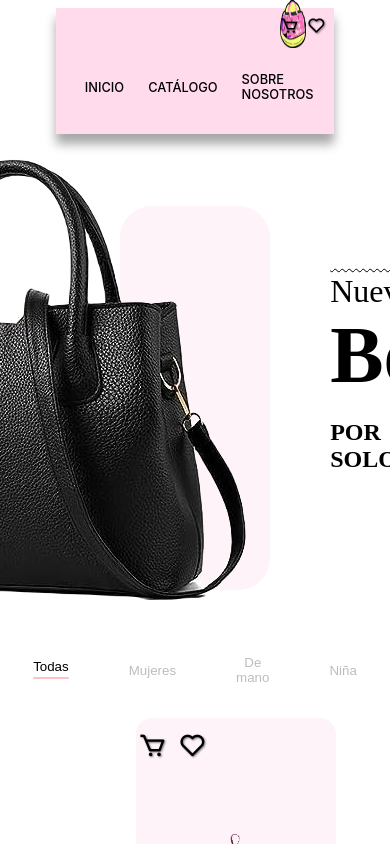
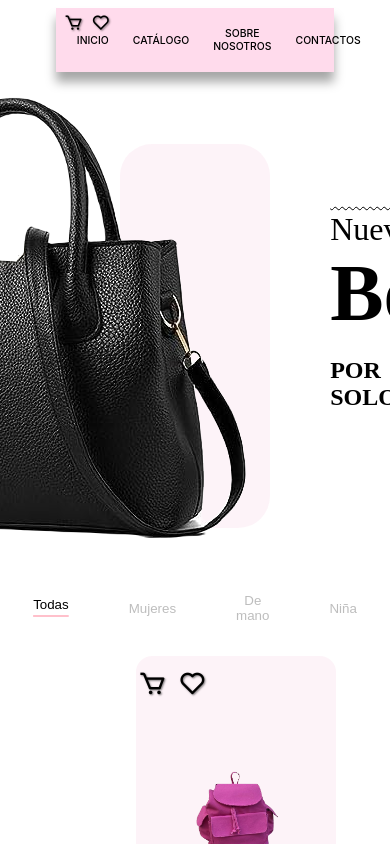
Before and after one commit to SalvadorP23/ladylux, a React (Create React App) app: page / in a window 390 px wide. Shown: the top 844 px of the page. Built offline with nearby package versions, Linux system fonts and the light colour scheme.

Commit message:
Ajuste movil, header

```diff
--- a/src/header.js
+++ b/src/header.js
@@ -28,7 +28,8 @@ const Header = () => {
               <li className='menu_elementos'>
                 <a href="#productos" onClick={(e) => scrollToSection(e, 'productos')}>Catálogo</a>
               </li>
-              <li className='menu_elementos'><Link to="/sobre-nosotros">Sobre nosotros</Link>
+              <li className='sobre_nosotros'><Link to="/sobre-nosotros">Sobre
+              nosotros</Link>
               </li>
               <HeaderOption
                 label="Contactos"
--- a/src/index.css
+++ b/src/index.css
@@ -198,7 +198,7 @@
   height: 3rem;
 }
 
-.menu_elementos {
+.menu_elementos, .sobre_nosotros {
   margin: 0 1rem; /* Espaciado reducido entre los elementos del menú */
   font-size: 1rem; /* Tamaño de fuente más pequeño en pantallas pequeñas */
   font-family: "Inter", sans-serif;
@@ -255,27 +255,20 @@
   margin-right: 0rem;
 }
 
-.menu_elementos:hover {
+.menu_elementos:hover, .sobre_nosotros:hover {
   color: white;
   cursor: pointer;
 }
 
 
 @media (max-width: 768px) {
-  .barra_menu {
-    flex-direction: column; /* Cambia a una columna en pantallas pequeñas */
-    align-items: center;
-    width: 100%; /* Ocupa todo el ancho de la pantalla */
-    padding: 1rem; /* Añade espacio interno */
-    box-shadow: 2px 2px 5px rgba(0, 0, 0, 0.3);
-  }
 
   .menu_contenedor {
     flex-direction: column; /* Alinea los elementos centrados en una columna */
     margin-top: 1rem; /* Espacio superior para separar de otros elementos */
   }
 
-  .menu_elementos {
+  .menu_elementos, .sobre_nosotros {
     font-size: 0.8rem; /* Reduce el tamaño de fuente en pantallas pequeñas */
     margin: 0.5rem 0; /* Ajusta el espaciado entre los elementos en pantallas pequeñas */
   }
@@ -302,28 +295,31 @@
   @media (max-width: 768px) {
     .barra_menu {
       display: flex;
-      font-size: 0.8rem; /* Tamaño de fuente más pequeño en pantallas pequeñas */
+      font-size: 0.5rem; /* Tamaño de fuente más pequeño en pantallas pequeñas */
       position: sticky;
-      top: 0;
+      top: 0rem;
       background-color: #ffdbec;
       margin: 0;
       list-style: none;
-      padding: 0.5rem; /* Reducido para ahorrar espacio */
+      padding: 0rem; /* Reducido para ahorrar espacio */
       text-transform: uppercase;
       font-family: 'Franklin Gothic Medium', 'Arial Narrow', Arial, sans-serif;
       width: 100%; /* Barra de menú ocupa todo el ancho */
+      height: 4rem;
       box-shadow: 0px 10px 10px rgba(0, 0, 0, 0.35); /* Añade sombra */
       justify-content: space-between; /* Espaciado entre los elementos de izquierda y derecha */
       border: none; /* Elimina bordes */
       border-radius: 0; /* Elimina esquinas redondeadas */
       box-sizing: border-box; /* Ajusta el ancho para que incluya el padding */
       font-style: bold;
+      gap: 0;
     }
 
     .izquierda {
-      position: relative; /* Permite que se mantenga a la izquierda */
+      position: absolute; /* Permite que se mantenga a la izquierda */
       left: 0.5rem; /* Ajusta el margen izquierdo para dispositivos móviles */
       margin-top: -1rem;
+      display: none;
     }
 
     .logo{
@@ -337,20 +333,35 @@
       display: flex;
       justify-content: center; /* Centra el contenido del menú */
       flex: 1; /* Ocupa el espacio restante entre izquierda y derecha */
-      max-width: 100%; /* Evita que el menú se salga del contenedor */
-      overflow-x: hidden; /* Oculta el contenido que se sale del contenedor */
+      max-width:100%; /* Evita que el menú se salga del contenedor */
+      align-items: center;
+    }
+
+    .centrado{
+      justify-content: center;
+      align-items: center;
+      padding-right: 1.5rem;
+    }
+
+    .sobre_nosotros {
+      margin: 0 auto;
+      text-align: center;
     }
 
     .derecha {
       position: absolute; /* Permite que se mantenga a la derecha */
-      right: 0.5rem; /* Ajusta el margen derecho para dispositivos móviles */
+      margin-right: 10rem; /* Ajusta el margen derecho para dispositivos móviles */
+      margin-top: -2rem;
     }
 
-    .menu_elementos {
+    .menu_elementos, .sobre_nosotros {
       display: flex;
+      font-size: 0.65rem;
       justify-content: center;
       align-items: center;
-      padding: 0 0.5rem 0 0.5rem;
+      padding: 0.5rem;
+      padding-top: 0;
+      padding-bottom: 0;
       flex-wrap: wrap; /* Ajusta los elementos del menú al ancho del contenedor */
     }
 
```
